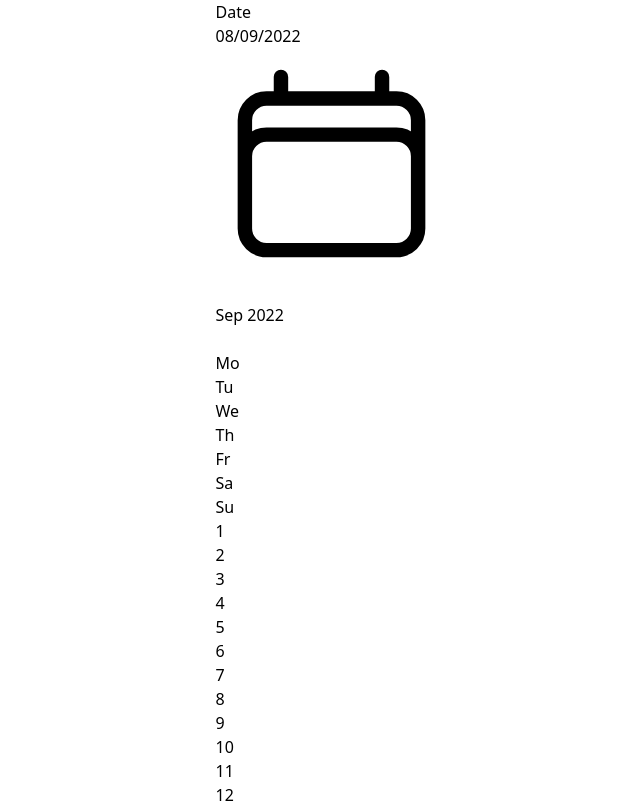
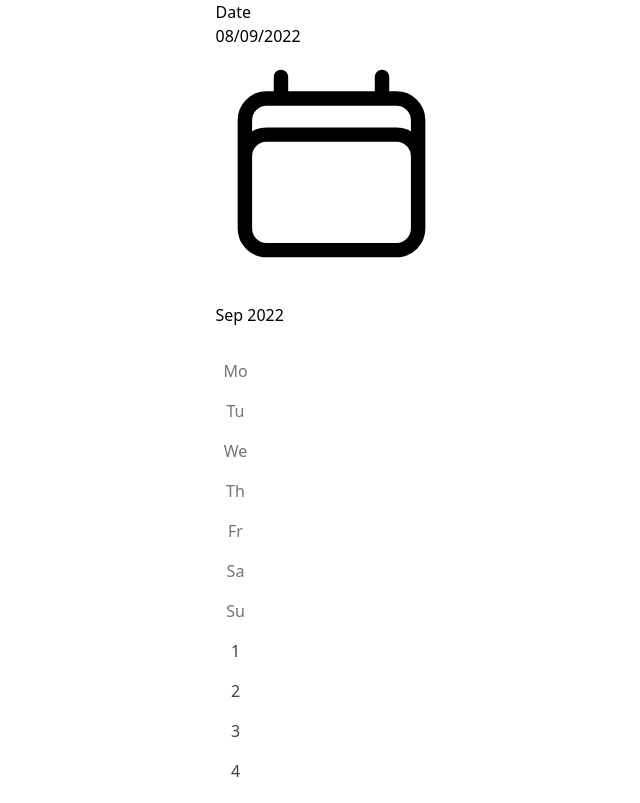
Before and after one commit to Drummer3/calendar_picker, a Next.js app: page /calendar in a window 1280 px wide. Shown: the top 803 px of the page, without its empty margins (309-949 px from the left). Built offline with nearby package versions, Linux system fonts and the light colour scheme.

Commit message:
maxYear & minYear and validation

```diff
--- a/components/CalendarInput.tsx
+++ b/components/CalendarInput.tsx
@@ -2,10 +2,16 @@ import moment from 'moment'
 import { useEffect, useState } from 'react'
 import type { KeyboardEvent } from 'react'
 
-type CalendarInputProps = {}
+import styles from '../styles/CalendarInput.module.scss'
 
-export default function CalendarInput({}: CalendarInputProps) {
+type CalendarInputProps = { maxYear?: number; minYear?: number }
+
+export default function CalendarInput({
+	maxYear = 9999,
+	minYear = 0,
+}: CalendarInputProps) {
 	const [showCalendar, setShowCalendar] = useState(true)
+	const [invalidDate, setInvalidDate] = useState(false)
 	const [calendarValue, setCalendarValue] = useState(moment())
 	const [calendarDisplay, setCalendarDisplay] = useState(
 		moment().format('DD/MM/YYYY')
@@ -33,13 +39,31 @@ export default function CalendarInput({}: CalendarInputProps) {
 	}, [calendarValue])
 
 	useEffect(() => {
-		if (calendarDisplay.length === 10)
-			setCalendarValue(moment(calendarDisplay, 'DD/MM/YYYY'))
-	}, [calendarDisplay])
+		if (calendarDisplay.length === 10) {
+			if (
+				calendarDisplay.split('/')[2] <= maxYear.toString() &&
+				calendarDisplay.split('/')[2] >= minYear.toString()
+			) {
+				setInvalidDate(false)
+				setCalendarValue(moment(calendarDisplay, 'DD/MM/YYYY'))
+			} else {
+				setInvalidDate(true)
+			}
+		}
+	}, [calendarDisplay, maxYear, minYear])
 
 	return (
 		<div className="relative">
-			<label className="flex py-1 px-4 border-neutral-900 items-center justify-between border rounded-xl">
+			{invalidDate ? (
+				<span className="absolute text-red-500 -top-4 text-xs">
+					Date should be between {minYear} and {maxYear}
+				</span>
+			) : null}
+			<label
+				className={`flex py-1 px-4 ${
+					invalidDate ? 'border-red-500' : 'border-neutral-900'
+				} items-center justify-between border rounded-xl`}
+			>
 				<div>
 					<p className="text-neutral-500 text-xs">Date</p>
 					<input
@@ -48,6 +72,7 @@ export default function CalendarInput({}: CalendarInputProps) {
 						onKeyDown={handleKeyUp}
 						onFocus={() => setShowCalendar(true)}
 						value={calendarDisplay}
+						onChange={() => {}}
 					/>
 				</div>
 				<svg
@@ -69,9 +94,15 @@ export default function CalendarInput({}: CalendarInputProps) {
 				<div className="absolute w-max p-4 rounded-xl shadow-lg">
 					<div className="flex justify-between">
 						<button
-							onClick={() =>
-								setCalendarValue((prev) => moment(prev).add(-1, 'M'))
-							}
+							onClick={() => {
+								if (
+									moment(calendarValue).add(-1, 'M').format('YYYY') >=
+									minYear.toString()
+								) {
+									setInvalidDate(false)
+									setCalendarValue((prev) => moment(prev).add(-1, 'M'))
+								} else setInvalidDate(true)
+							}}
 						>
 							<svg
 								xmlns="http://www.w3.org/2000/svg"
@@ -90,9 +121,15 @@ export default function CalendarInput({}: CalendarInputProps) {
 						</button>
 						<p> {moment(calendarValue, 'MM').format('MMM YYYY')} </p>
 						<button
-							onClick={() =>
-								setCalendarValue((prev) => moment(prev).add(1, 'M'))
-							}
+							onClick={() => {
+								if (
+									moment(calendarValue).add(1, 'M').format('YYYY') <=
+									maxYear.toString()
+								) {
+									setInvalidDate(false)
+									setCalendarValue((prev) => moment(prev).add(1, 'M'))
+								} else setInvalidDate(true)
+							}}
 						>
 							<svg
 								xmlns="http://www.w3.org/2000/svg"
@@ -111,13 +148,13 @@ export default function CalendarInput({}: CalendarInputProps) {
 						</button>
 					</div>
 					<div className="grid gap-1 grid-cols-7 mt-4">
-						<div className="calendar-week-day">Mo</div>
-						<div className="calendar-week-day">Tu</div>
-						<div className="calendar-week-day">We</div>
-						<div className="calendar-week-day">Th</div>
-						<div className="calendar-week-day">Fr</div>
-						<div className="calendar-week-day">Sa</div>
-						<div className="calendar-week-day">Su</div>
+						<div className={styles.calendar_week_day}>Mo</div>
+						<div className={styles.calendar_week_day}>Tu</div>
+						<div className={styles.calendar_week_day}>We</div>
+						<div className={styles.calendar_week_day}>Th</div>
+						<div className={styles.calendar_week_day}>Fr</div>
+						<div className={styles.calendar_week_day}>Sa</div>
+						<div className={styles.calendar_week_day}>Su</div>
 						{moment(calendarValue).startOf('month').day()
 							? [
 									...Array(moment(calendarValue).startOf('month').day() - 1),
@@ -127,7 +164,11 @@ export default function CalendarInput({}: CalendarInputProps) {
 						{[...Array(calendarValue.daysInMonth())].map((e, idx) => (
 							<div
 								key={e}
-								className="calendar-day"
+								className={
+									calendarValue.get('D') === idx + 1
+										? styles.selected_calendar_day
+										: styles.calendar_day
+								}
 								onClick={() =>
 									setCalendarValue(
 										moment(
--- a/pages/calendar.tsx
+++ b/pages/calendar.tsx
@@ -3,7 +3,7 @@ import CalendarInput from '../components/CalendarInput'
 export default function Calendar() {
 	return (
 		<main className="center-container">
-			<CalendarInput />
+			<CalendarInput maxYear={2030} minYear={2020} />
 		</main>
 	)
 }
```
